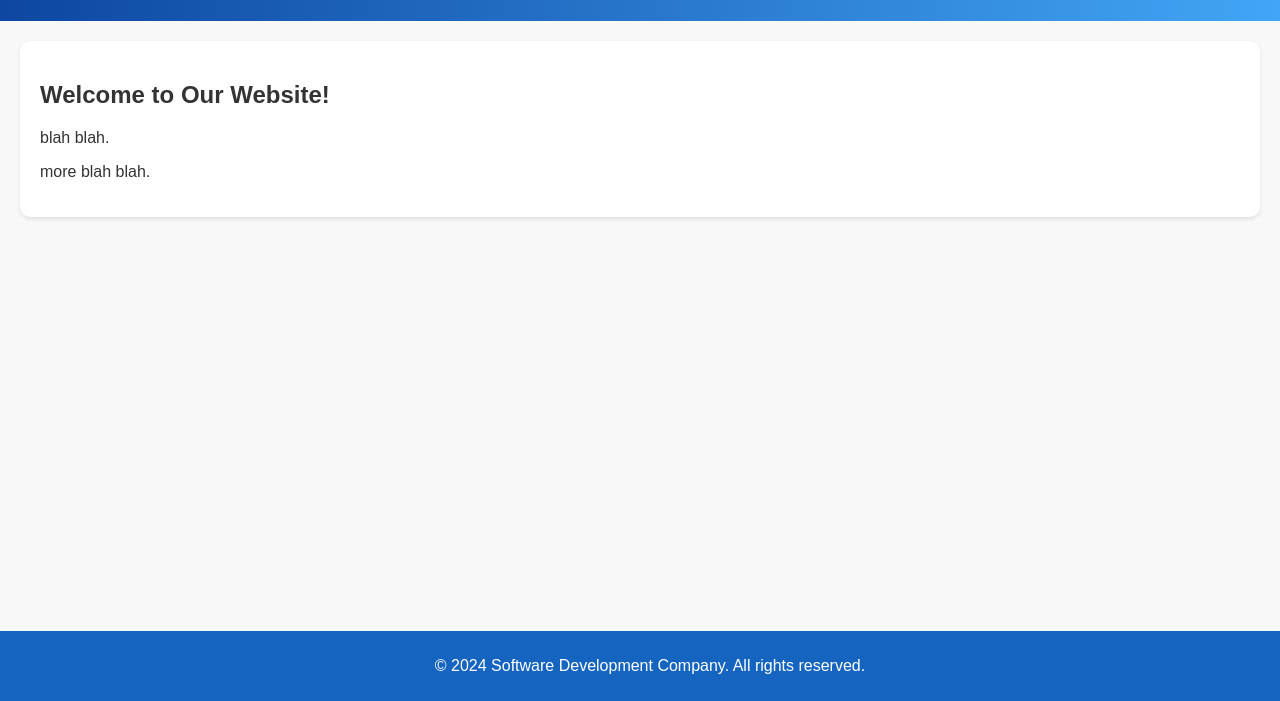
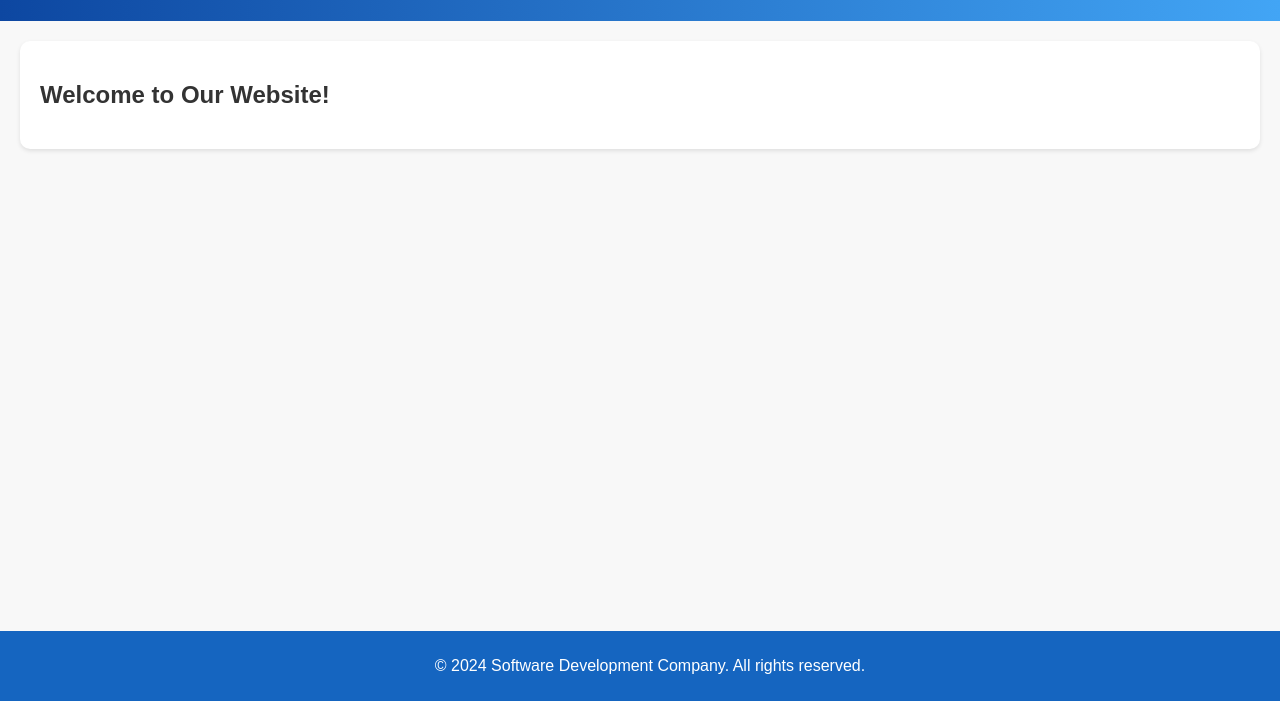
Before and after one commit to sehajveerd/SoftwareDevlopmentWebsite, a plain HTML site: page pages/index.html in a window 1280 px wide. Shown: the part 99-800 px from the top of the page. Drawn offline with Linux system fonts and the light colour scheme.

Commit message:
Update index.html

```diff
--- a/pages/index.html
+++ b/pages/index.html
@@ -25,8 +25,7 @@
     </nav>
     <section id="home">
         <h2>Welcome to Our Website!</h2>
-        <p>blah blah.</p>
-        <p>more blah blah.</p>
+        <p></p>
     </section>
     <footer>
         <p>&copy; 2024 Software Development Company. All rights reserved.</p>
```
